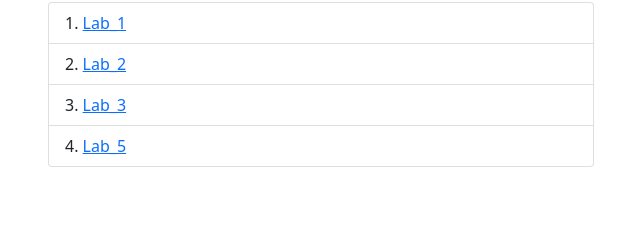
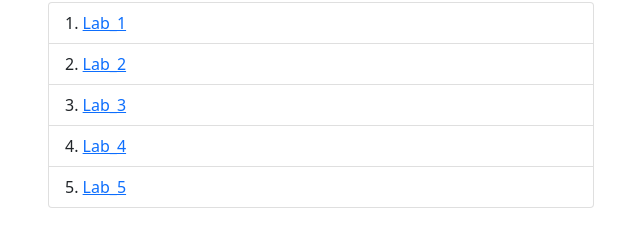
Before and after one commit to DanielCuSanchez/DAW_DB, a plain HTML site: page index.html in a window 1280 px wide. Shown: the part 94-334 px from the top of the page, 319-959 px from the left. Drawn offline with nearby package versions, Linux system fonts and the light colour scheme.

Commit message:
main menu

```diff
--- a/index.html
+++ b/index.html
@@ -25,6 +25,7 @@
           <li class="list-group-item"><a href="./Lab_1/index.html">Lab_1</a></li>
           <li class="list-group-item"><a href="Lab_2/index.html">Lab_2</a></li>
           <li class="list-group-item"><a href="Lab_3/index.html">Lab_3</a></li>
+          <li class="list-group-item"><a href="#">Lab_4</a></li>
           <li class="list-group-item"><a href="Lab_5/index.html">Lab_5</a></li>
         </ol>
       </div>
```
